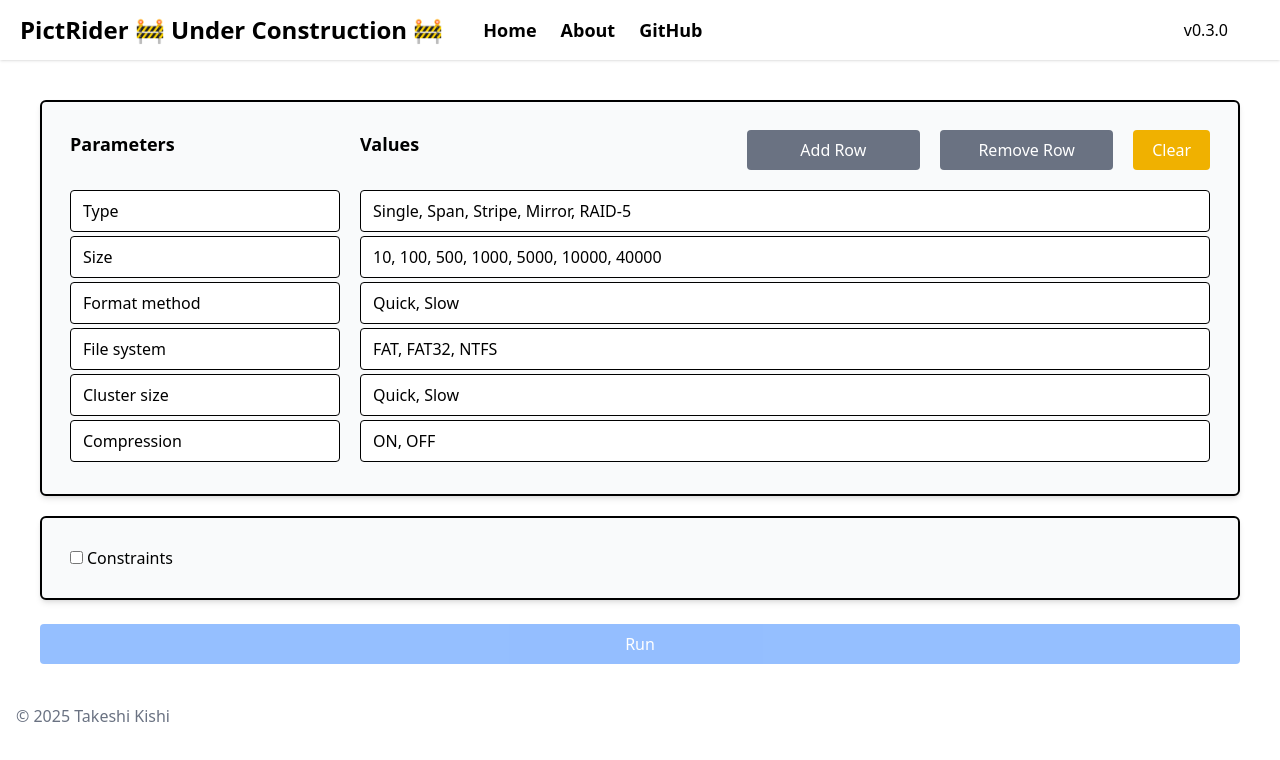
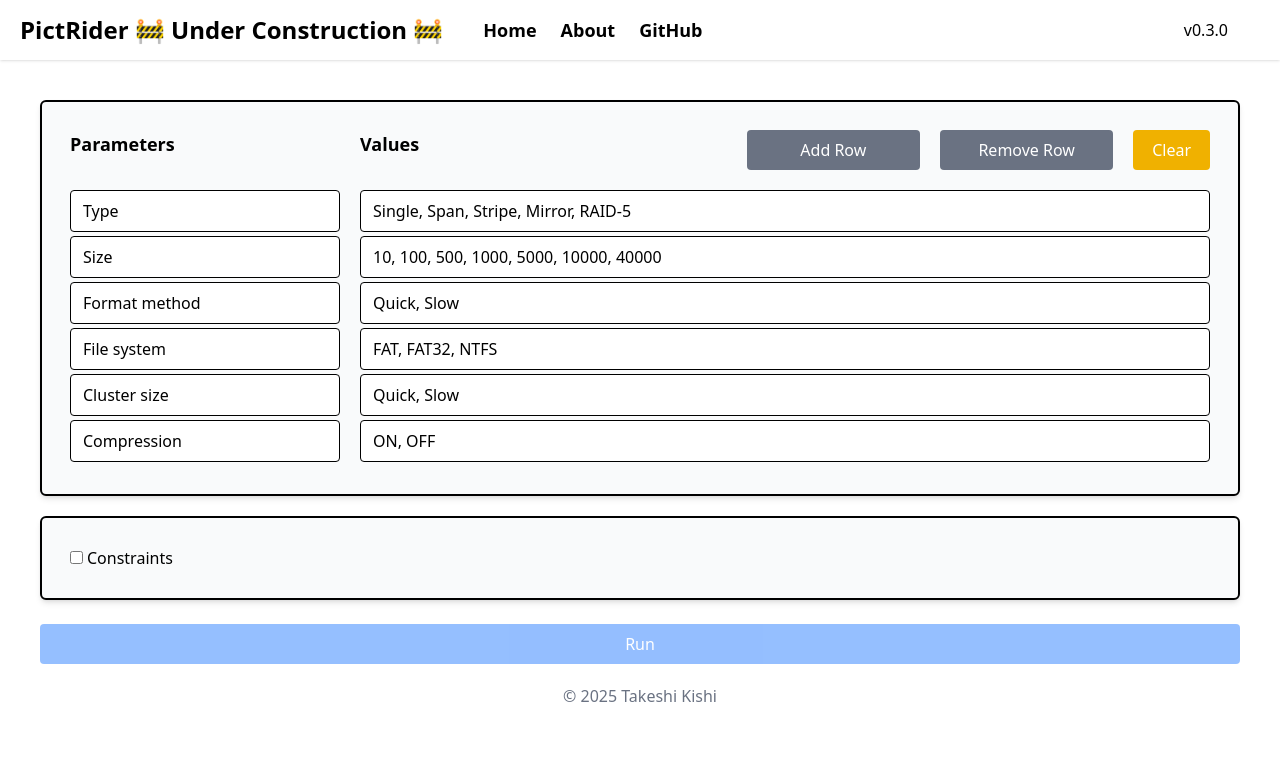
Before and after one commit to takeyaqa/PictRider, a React (Vite) app: page / in a window 1280 px wide. Shown: the top 760 px of the page. Built offline with nearby package versions, Linux system fonts and the light colour scheme; no server answers.

Commit message:
feat: update FooterArea component layout and styling for improved presentation

```diff
--- a/src/components/FooterArea.tsx
+++ b/src/components/FooterArea.tsx
@@ -1,7 +1,7 @@
 function FooterArea() {
   return (
-    <footer className="mt-10">
-      <div className="container mx-auto px-4">
+    <footer>
+      <div className="mx-10 mb-10 px-4 text-center">
         <p className="text-gray-500">© 2025 Takeshi Kishi</p>
       </div>
     </footer>
```
